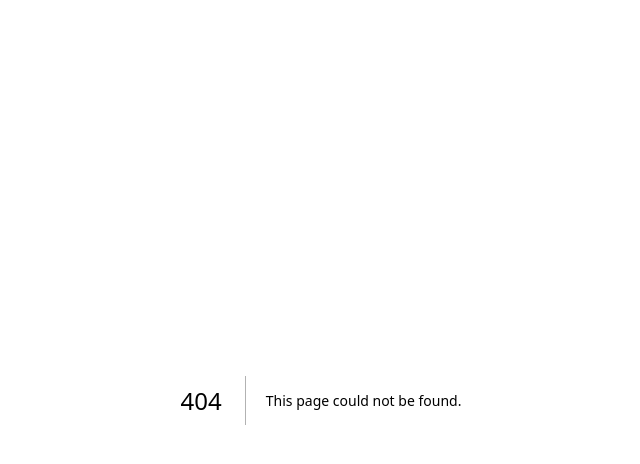
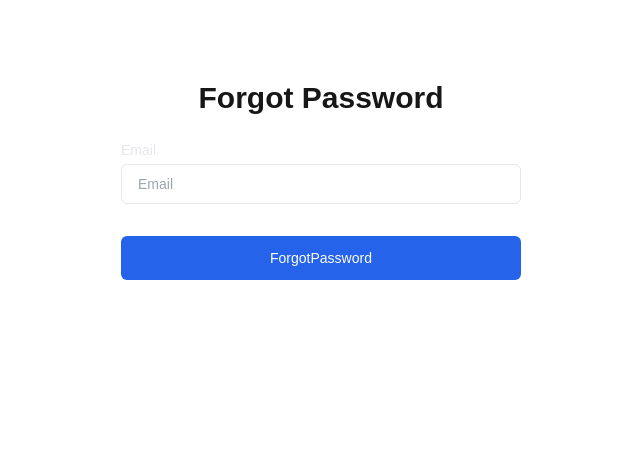
Before and after one commit to Valentin349/education-platform, a Next.js app: page /forgot-password in a window 1280 px wide. Before the commit this address had no page. Shown: the top 464 px of the page, without its empty margins (319-959 px from the left). Built offline with nearby package versions, Linux system fonts and the light colour scheme.

Commit message:
Add auth forgot-password

```diff
--- /dev/null
+++ b/app/(auth)/forgot-password/ForgotPassword.tsx
@@ -0,0 +1,41 @@
+"use client";
+import React, { useState } from "react";
+import AuthButton from "../components/AuthButton";
+
+export default function ForgotPassword() {
+  const [error, setError] = useState<string | null>(null);
+  const [loading, setLoading] = useState<boolean>(false);
+
+  const handleSubmit = async (event: React.FormEvent<HTMLFormElement>) => {
+    event.preventDefault();
+    setLoading(true);
+    setError(null);
+
+    // implement handle submit logic
+
+    setLoading(false);
+  };
+  return (
+    <div>
+      <form onSubmit={handleSubmit} className="w-full flex flex-col gap-4">
+        <div>
+          <label className="block text-sm font-medium text-gray-200">
+            Email
+          </label>
+          <input
+            type="email"
+            placeholder="Email"
+            id="Email"
+            name="email"
+            className="mt-1 w-full px-4 p-2  h-10 rounded-md border border-gray-200 bg-white text-sm text-gray-700"
+          />
+        </div>
+
+        <div className="mt-4">
+          <AuthButton type="ForgotPassword" loading={loading} />
+        </div>
+        {error && <p className="text-red-500">{error}</p>}
+      </form>
+    </div>
+  );
+};
--- /dev/null
+++ b/app/(auth)/forgot-password/page.tsx
@@ -0,0 +1,16 @@
+import ForgotPassword from "./ForgotPassword";
+
+export default function ForgotPasswordPage() {
+  return (
+    <>
+      <div className="w-full flex mt-20 justify-center">
+        <section className="flex flex-col w-[400px]">
+          <h1 className="text-3xl w-full text-center font-bold mb-6">
+            Forgot Password
+          </h1>
+          <ForgotPassword />
+        </section>
+      </div>
+    </>
+  );
+}
```
